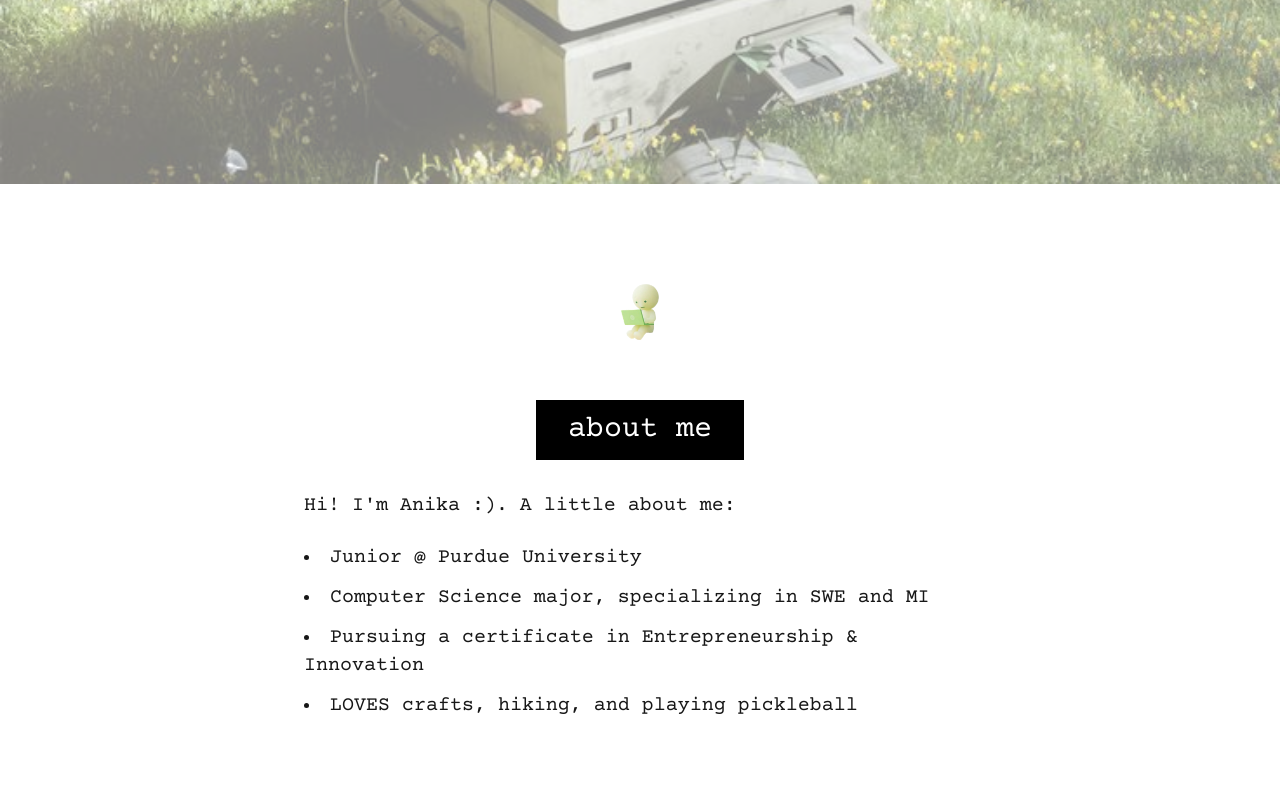
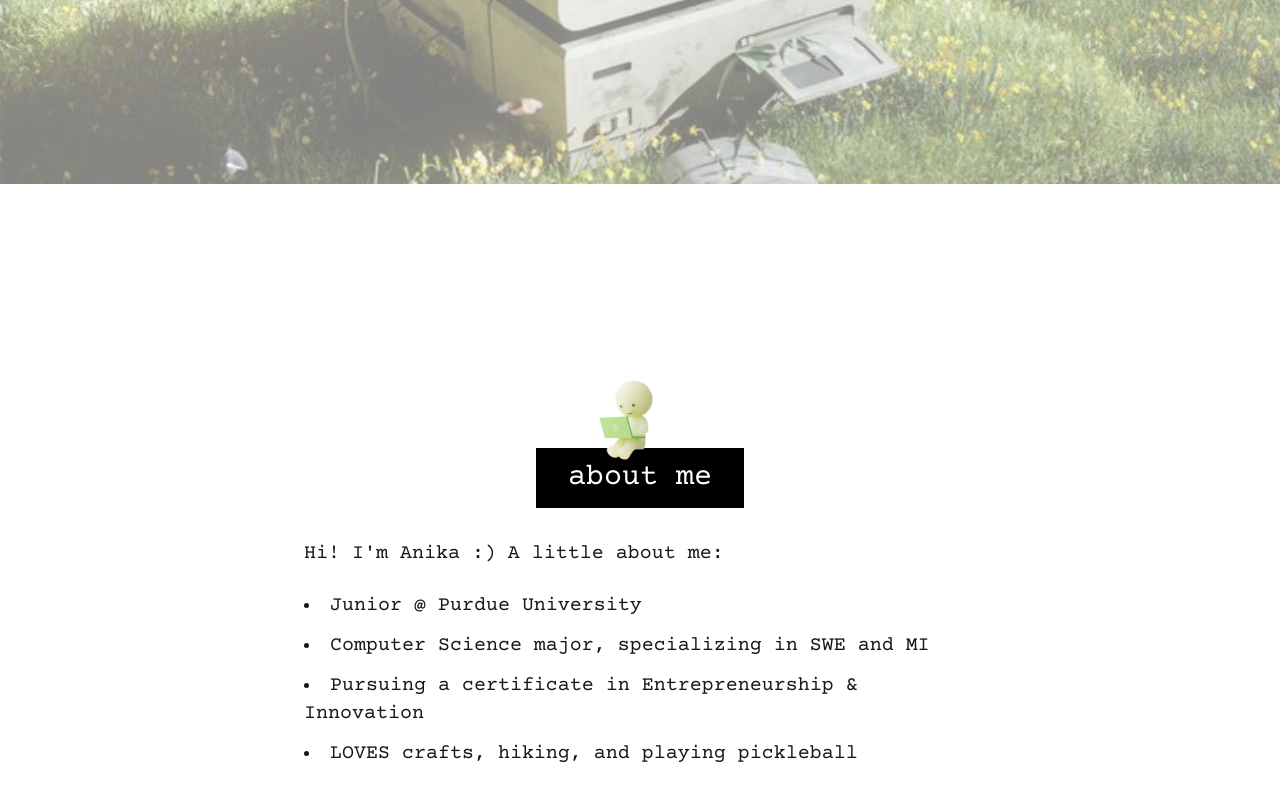
Before and after one commit to anikaact/AnikaThapar, a Next.js app in the folder anikathapar/: page / in a window 1280 px wide. Shown: the part 296-1096 px from the top of the page. Built offline with nearby package versions, Linux system fonts and the light colour scheme.

Commit message:
fixed smiski positioning

```diff
--- a/anikathapar/app/page.tsx
+++ b/anikathapar/app/page.tsx
@@ -34,9 +34,9 @@ export default function Home() {
       {/* Main content area */}
       <main className="flex-1 bg-white p-8 md:p-16">
         {/* About Me Section */}
-        <div className="flex flex-col items-center gap-6">
-          {/* Smiski Image */}
-          <img src="/laptopsmiski.png" alt="Laptop Smiski" className="h-32 w-32" />
+        <div className="relative flex flex-col items-center gap-6 mt-50">
+          {/* Smiski Image - freely positioned; adjust top/left to move it */}
+          <img src="/laptopsmiski.png" alt="Laptop Smiski" className="h-45 w-45 absolute top-0 left-0 -mt-29.5 ml-118" />
 
           {/* About Me Title */}
           <div className="bg-black px-8 py-3 mb-2">
@@ -45,7 +45,7 @@ export default function Home() {
 
           {/* About Me Content */}
           <div className="max-w-2xl text-left">
-            <p className="mb-6 text-xl">Hi! I'm Anika :). A little about me:</p>
+            <p className="mb-6 text-xl">Hi! I'm Anika :) A little about me:</p>
             <ul className="list-disc list-inside space-y-3 text-xl">
               <li>Junior @ Purdue University</li>
               <li>Computer Science major, specializing in SWE and MI</li>
```
